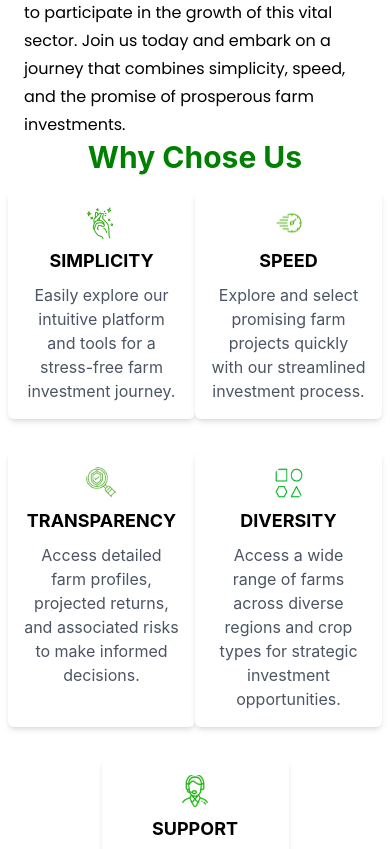
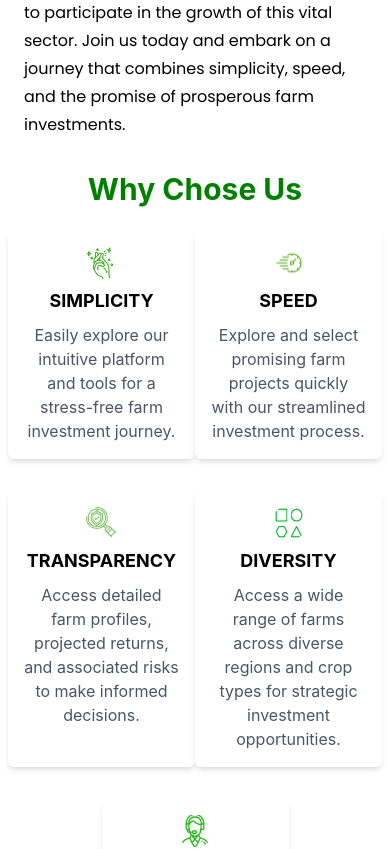
Before and after one commit to glennin-codes/venom-plant-disease-detector, a React (Vite) app: page / in a window 390 px wide. Shown: the part 1680-2529 px from the top of the page. Built offline with nearby package versions, Linux system fonts and the light colour scheme.

Commit message:
router problem solved

```diff
--- a/src/components/whyChoseUs/index.tsx
+++ b/src/components/whyChoseUs/index.tsx
@@ -3,10 +3,10 @@ import { Card } from "../ui-components/cards"
 
 export const WhyChoseUs=()=>{
     return(
-        <div className="flex flex-col items-center justify-center w-full md:space-y-6 ">
-        <h1 className="text-3xl font-bold text-greenMain">Why Chose Us</h1>
+        <div className="flex flex-col items-center justify-center w-full md:space-y-6  ">
+        <h1 className="text-3xl font-bold text-greenMain mt-8">Why Chose Us</h1>
 
-        <div className="flex flex-wrap justify-center w-full md:mb-32 px-2">
+        <div className="flex flex-wrap justify-center w-full md:mb-32 px-2 mt-2 md:mt-0">
       {whyChoseUsConst.map(({icon,title,content},i:number) => (
              <Card key={i} icon={icon} title={title} content={content} />
       ))}
```
Also changed, not shown: vercel.json (added).
